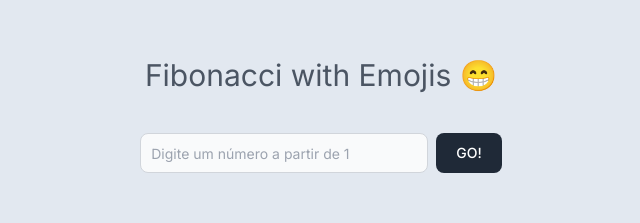
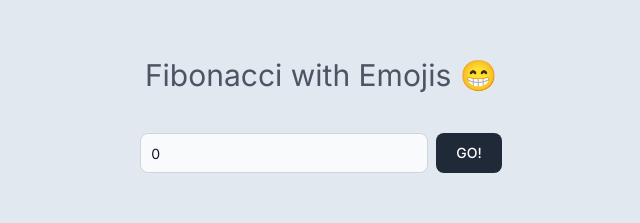
Before and after one commit to LucieneFagundes/fibonacci-with-emojis-web, a Next.js app: page / in a window 1280 px wide. Shown: the part 193-416 px from the top of the page, without its empty margins (319-959 px from the left). Built offline with nearby package versions, Linux system fonts and the light colour scheme.

Commit message:
:lipstick: feat: add onKeyDown

```diff
--- a/src/app/page.tsx
+++ b/src/app/page.tsx
@@ -1,7 +1,12 @@
 "use client";
 import { fibonacci } from "@/utils/fibonacci";
 import { replaceToEmoji } from "@/utils/replace-to-emojis";
-import { ChangeEvent, useState } from "react";
+import {
+	ChangeEvent,
+	FormEvent,
+	KeyboardEvent,
+	useState
+} from "react";
 
 function classNames(...classes: string[]) {
 	return classes.filter(Boolean).join(" ");
@@ -15,35 +20,50 @@ export default function Home() {
 	function handleChangeInput(event: ChangeEvent<HTMLInputElement>) {
 		if (isNaN(event.target.valueAsNumber) || event.target.valueAsNumber < 1) {
 			setValidInput(false);
-			return
+			return;
 		}
 		setInputFilled(event.target.valueAsNumber);
 		setValidInput(true);
 	}
 
-	function handleGenerateFibonacci() {
+	function handleGenerateFibonacci(event: FormEvent) {
+		event.preventDefault();
+
 		const generatedFibo = fibonacci(inputFilled);
 		const generatedFiboEmoji = replaceToEmoji(generatedFibo);
 
 		setFiboArray(generatedFiboEmoji);
 		setInputFilled(0);
+
+	}
+
+	function handleEnterKey(event: KeyboardEvent) {
+		if (event.key === "Enter") {
+			handleGenerateFibonacci(event);
+		}
 	}
 
 	return (
-		<main className="flex min-h-screen flex-col items-center justify-center gap-10 p-24 bg-slate-200 dark:bg-slate-800 xs:p-5">
+		<main className="flex min-h-screen flex-col items-center justify-center gap-10 bg-slate-200 dark:bg-slate-800 xs:p-5">
 			<h1 className="text-3xl text-gray-600 dark:text-gray-300 xs:text-center">
 				Fibonacci with Emojis 😁
 			</h1>
-			<div className="flex justify-center items-center gap-2 w-3/4 xs:w-full xs:flex-col">
+			<form
+				onSubmit={handleGenerateFibonacci}
+				className="flex justify-center items-center gap-2 w-3/4 xs:w-full xs:flex-col"
+			>
+				<label className="sr-only">Digite um número a partir de 1</label>
 				<input
+					id="inputNumber"
 					type="number"
 					className="w-72 h-10 bg-gray-50 border border-gray-300 text-gray-900 text-sm rounded-lg focus:ring-gray-900 focus:border-purple-500 block p-2.5 dark:bg-gray-900 dark:border-gray-600 dark:placeholder-gray-400 dark:text-white dark:focus:ring-blue-500 dark:focus:border-purple-500 focus:outline-none"
 					placeholder="Digite um número a partir de 1"
 					onChange={handleChangeInput}
+					onKeyDown={handleEnterKey}
+					defaultValue={inputFilled}
 				/>
 
 				<button
-					onClick={handleGenerateFibonacci}
 					disabled={!validInput}
 					className={classNames(
 						validInput
@@ -54,12 +74,15 @@ export default function Home() {
 				>
 					GO!
 				</button>
-			</div>
+			</form>
 			<div className=" flex flex-col items-center justify-center text-center text-gray-600 dark:text-gray-300">
 				{fiboArray.length > 0 ? (
 					<div className="h-36">
 						<p className="mb-2">
-							Entrada: <span className="font-bold text-purple-500 ">{fiboArray.length}</span>{" "}
+							Entrada:{" "}
+							<span className="font-bold text-purple-500 ">
+								{fiboArray.length}
+							</span>{" "}
 						</p>
 						<p className="mb-2">Saída:</p>
 						<div className="w-full max-h-52 max-w-sm p-2 bg-white border border-gray-200 rounded-lg shadow dark:bg-gray-800 dark:border-gray-700 overflow-y-scroll scrollbar-thin scrollbar-thumb-purple-900 ">
```
